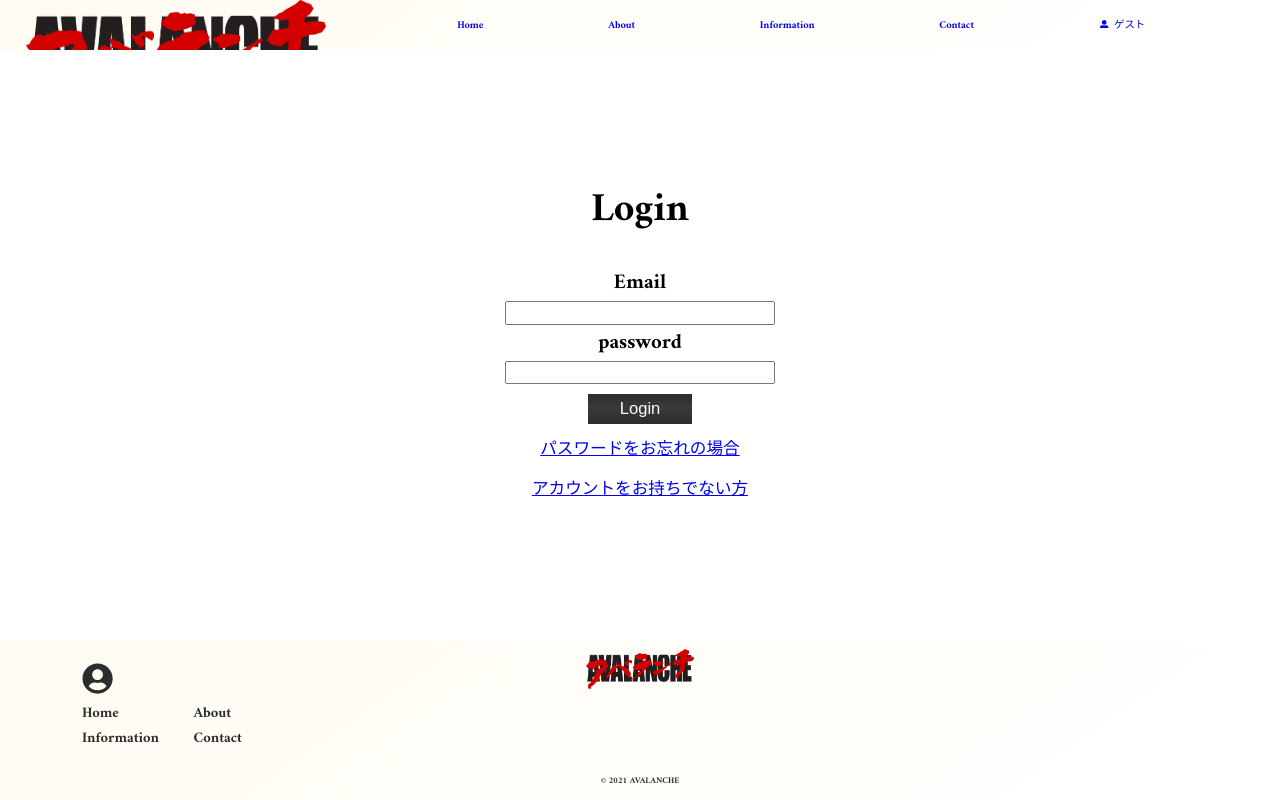
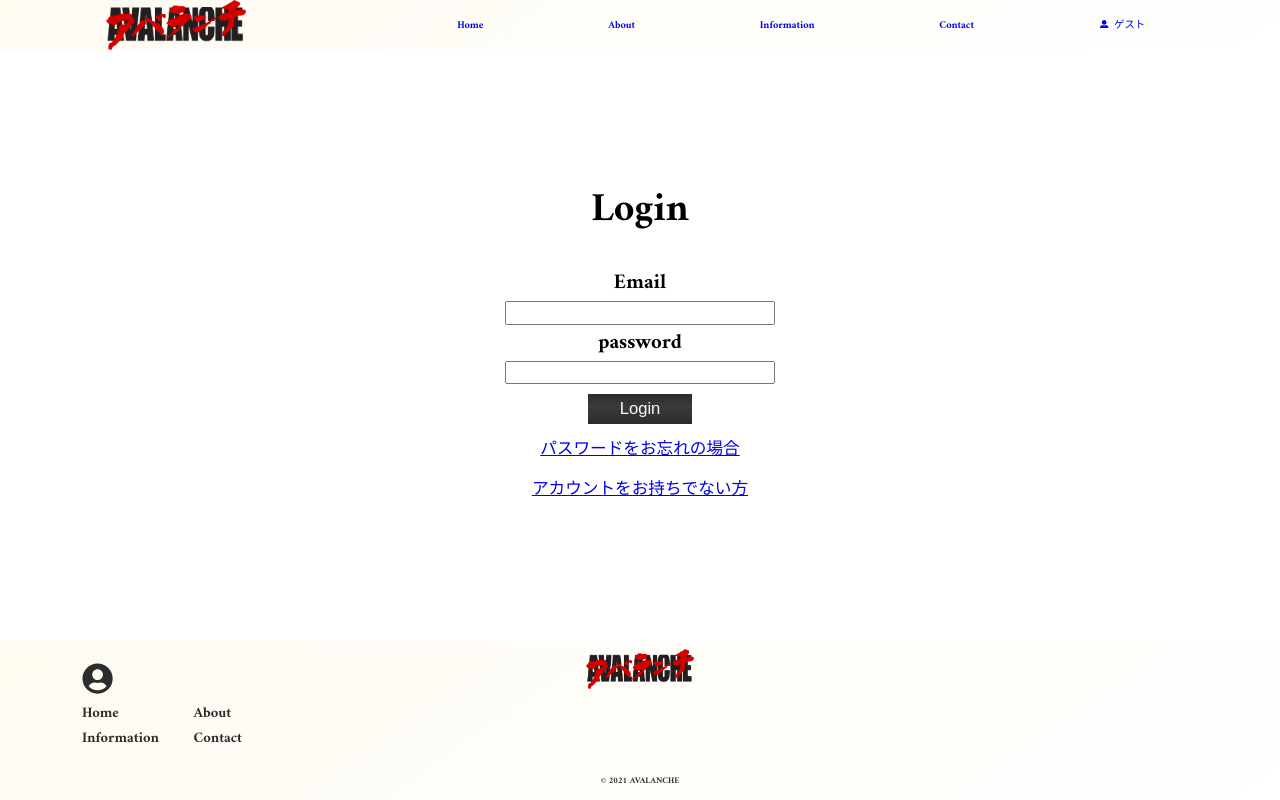
Before and after one commit to SANDAY-JS/avalanche, a Next.js app: page /login in a window 1280 px wide. Built offline with nearby package versions, Linux system fonts and the light colour scheme; no server answers.

Commit message:
fixed logo src

```diff
--- a/src/components/Header.js
+++ b/src/components/Header.js
@@ -1,9 +1,10 @@
 import React, { useEffect, useState } from "react";
+import Image from "next/image";
 import Link from "next/link";
-import styles from "../styles/components/Header.module.css";
+// import logo from "../../public/images/logo.png";
 import { useAuth } from "../assets/StateProvider";
 import { FaUserAlt } from "react-icons/fa";
-import Image from "next/image";
+import styles from "../styles/components/Header.module.css";
 // import { useRouter } from "next/router";
 
 function Header() {
@@ -45,9 +46,9 @@ function Header() {
             {/* <h1>AVALANCHE</h1> */}
             <Image
               className={styles.logo}
-              src="/images/logo.png"
-              width="300"
-              height="111"
+              src={"/images/logo.png"}
+              width="140"
+              height="50"
             />
           </a>
         </Link>
```
Also changed, not shown: src/pages/about.js (+7 -1 lines).
